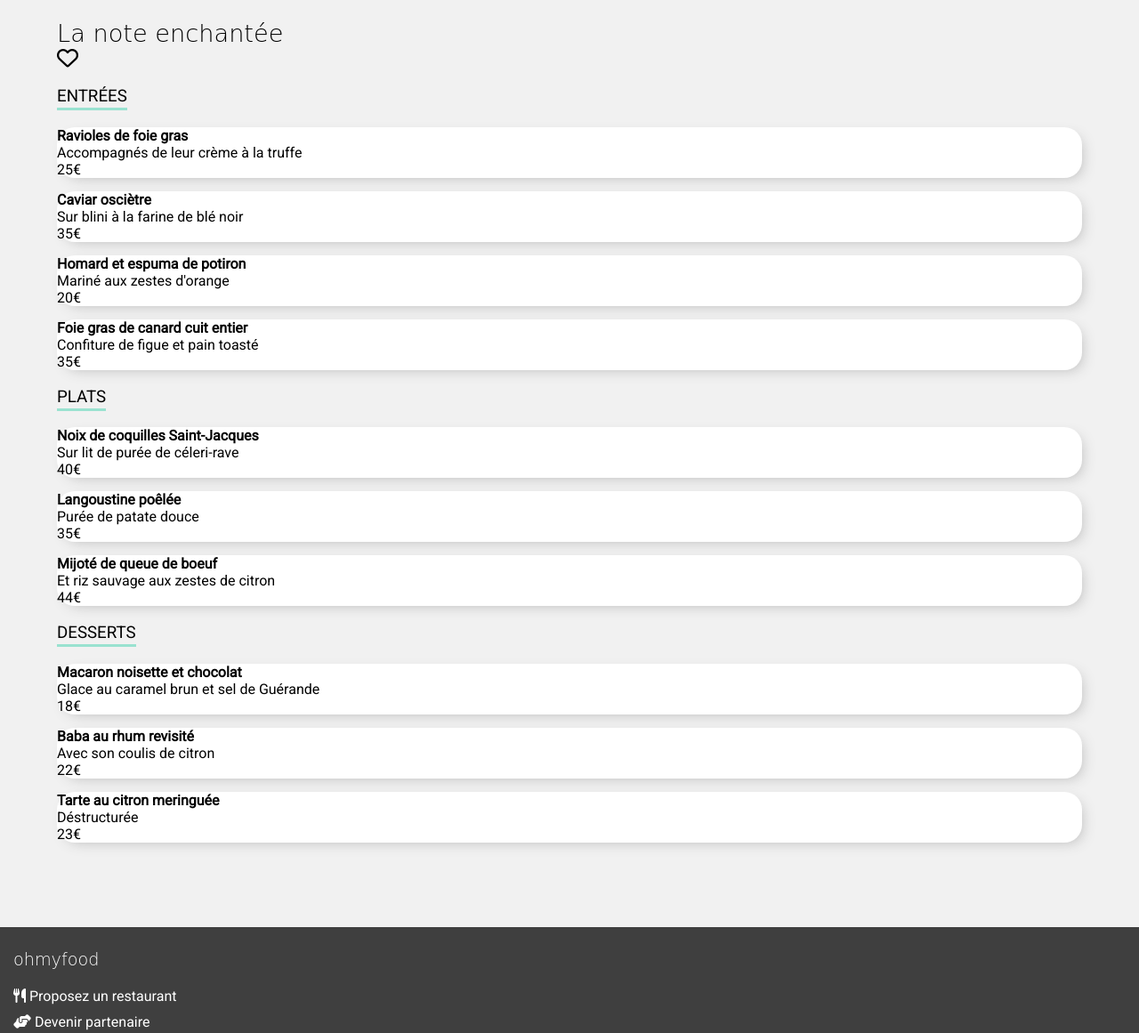
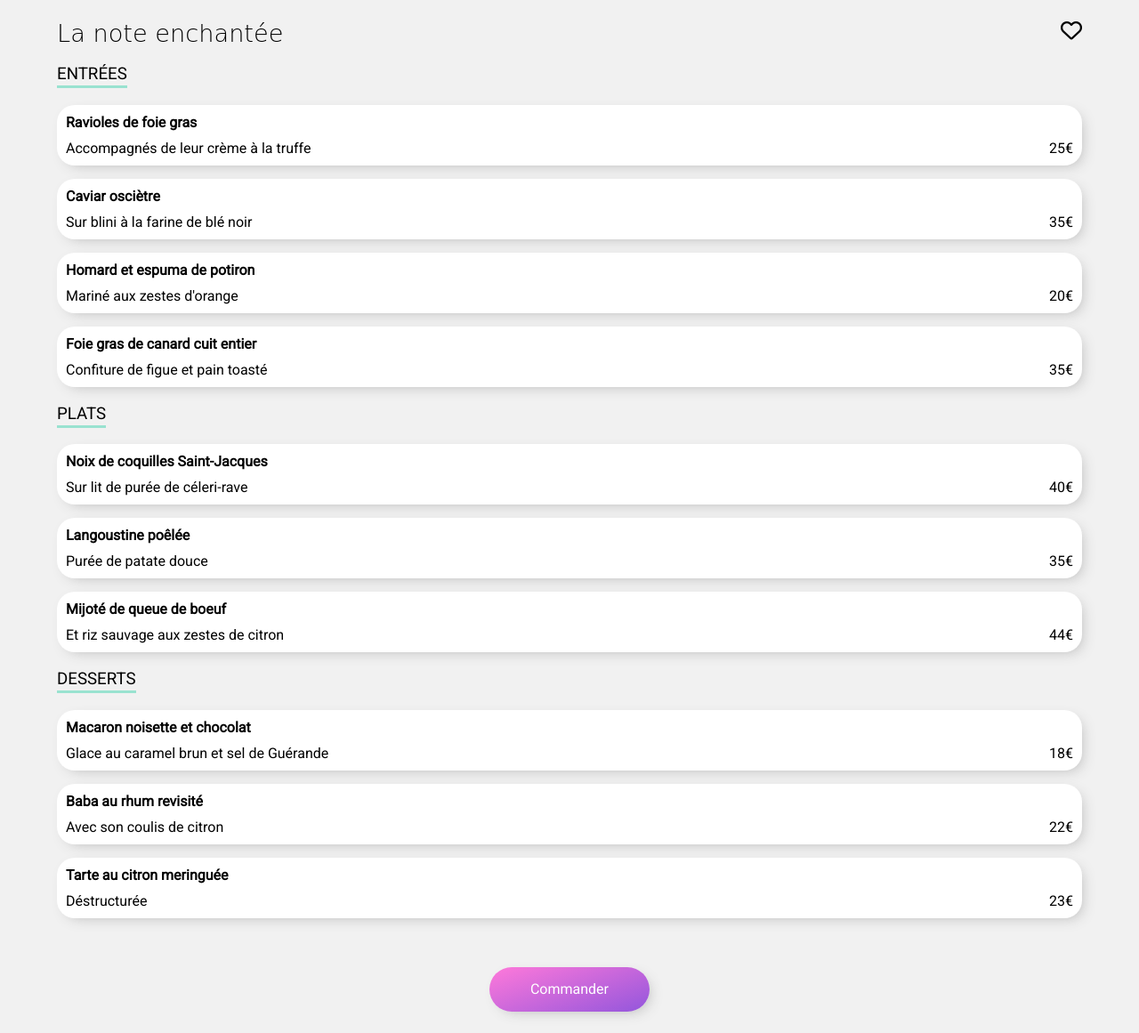
Before and after one commit to JamesAlexandre/JamesAlexandre_3_02092021, a website: page lanote.html in a window 1280 px wide. Shown: the part 1120-2281 px from the top of the page at 89% size. Drawn offline with Linux system fonts and the light colour scheme; a web font is replaced by a local one.

Commit message:
Ajout style des pages restaurants

```diff
--- a/lanote.html
+++ b/lanote.html
@@ -21,96 +21,119 @@
     </header>
     <!-- MAIN -->
     <main>
-        <img src="./media/restaurants/jay-wennington-N_Y88TWmGwA-unsplash.jpg" alt="lapalette">
+        <img src="./media/restaurants/stil-u2Lp8tXIcjw-unsplash.jpg" alt="lanote">
 
         <section class="menu">
-            <h2>La note enchantée</h2>
-            <i class="far fa-heart"></i>
+            <div class="menu__nom-restaurant">
+                <h2>La note enchantée</h2>
+                <i class="far fa-heart"></i>
+            </div>
+
             <h3>Entrées</h3>
             <div class="menu__plat">
-                <h4>Ravioles de foie gras</h4>
+
                 <div>
+                    <h4>Ravioles de foie gras</h4>
                     <p>Accompagnés de leur crème à la truffe</p>
-                    <p>25€</p>
                 </div>
+                <p class="prix">25€</p>
             </div>
 
             <div class="menu__plat">
-                <h4>Caviar osciètre</h4>
+
                 <div>
+                    <h4>Caviar osciètre</h4>
                     <p>Sur blini à la farine de blé noir</p>
-                    <p>35€
-                    </p>
+
                 </div>
+                <p class="prix">35€</p>
             </div>
 
             <div class="menu__plat">
-                <h4>Homard et espuma de potiron</h4>
+
                 <div>
+                    <h4>Homard et espuma de potiron</h4>
                     <p>Mariné aux zestes d'orange</p>
-                    <p>20€
-                    </p>
+
                 </div>
+                <p class="prix">20€</p>
             </div>
 
             <div class="menu__plat">
-                <h4>Foie gras de canard cuit entier</h4>
+
                 <div>
+                    <h4>Foie gras de canard cuit entier</h4>
                     <p>Confiture de figue et pain toasté</p>
-                    <p>35€</p>
+
                 </div>
+                <p class="prix">35€</p>
             </div>
 
             <h3>Plats</h3>
             <div class="menu__plat">
-                <h4>Noix de coquilles Saint-Jacques</h4>
+
                 <div>
+                    <h4>Noix de coquilles Saint-Jacques</h4>
                     <p>Sur lit de purée de céleri-rave</p>
-                    <p>40€</p>
                 </div>
+                <p class="prix">40€</p>
             </div>
 
             <div class="menu__plat">
-                <h4>Langoustine poêlée</h4>
+
                 <div>
+                    <h4>Langoustine poêlée</h4>
                     <p>Purée de patate douce</p>
-                    <p>35€</p>
+
                 </div>
+                <p class="prix">35€</p>
             </div>
 
             <div class="menu__plat">
-                <h4>Mijoté de queue de boeuf </h4>
+
                 <div>
+                    <h4>Mijoté de queue de boeuf </h4>
                     <p>Et riz sauvage aux zestes de citron</p>
-                    <p>44€</p>
+
                 </div>
+                <p class="prix">44€</p>
             </div>
 
             <h3>Desserts</h3>
             <div class="menu__plat">
-                <h4>Macaron noisette et chocolat</h4>
+
                 <div>
-                    <p>Glace au caramel brun et sel de Guérande</p>
-                    <p>18€</p>
+                    <h4>Macaron noisette et chocolat</h4>
+                    <p>Glace au caramel brun et sel de Guérande<p>
                 </div>
+                <p class="prix">18€</p>
             </div>
 
             <div class="menu__plat">
-                <h4>Baba au rhum revisité </h4>
+
                 <div>
+                    <h4>Baba au rhum revisité</h4>
                     <p>Avec son coulis de citron</p>
-                    <p>22€</p>
+
                 </div>
+                <p class="prix">22€</p>
             </div>
 
             <div class="menu__plat">
-                <h4>Tarte au citron meringuée</h4>
+
                 <div>
+                    <h4>Tarte au citron meringuée</h4>
                     <p>Déstructurée</p>
-                    <p>23€</p>
+
                 </div>
+                <p class="prix">23€</p>
             </div>
         </section>
+
+        <form>
+            <input type="submit" value="Commander" class="btn">
+        </form>
+
     </main>
 
     <!-- FOOTER -->
--- a/sass/layouts/_header.scss
+++ b/sass/layouts/_header.scss
@@ -2,7 +2,12 @@ header {
     display: flex;
     justify-content: center;
     padding: 15px;
+    align-items: center;
     img {
         width: 50%;
     }
+    a {
+        position: absolute;
+        left: 20px;
+    }
 }
--- a/sass/main.scss
+++ b/sass/main.scss
@@ -10,9 +10,6 @@
 @import "./layouts/footer";
 
 @import "./pages/index";
-@import "./pages/alafrancaise";
-@import "./pages/lanote";
-@import "./pages/lapalette";
-@import "./pages/ledelice";
+@import "./pages/restaurants";
 
 @import "./components/buttons";
--- a/sass/pages/_lapalette.scss
+++ b/sass/pages/_restaurants.scss
@@ -26,8 +26,15 @@ main {
             border-radius: 20px;
             margin: 15px 0;
             @include box-shadow;
+            display: flex;
+            align-items: flex-end;
+            position: relative;
+            .prix {
+                position: absolute;
+                right: 0;
+            }
             h4, p {
-                margin: 0;
+                margin: 10px;
             }
         }
     }
```
Also changed, not shown: alafrancaise.html (+35 -23 lines), index.html (+1 -0 lines), lapalette.html (+31 -23 lines), ledelice.html (+49 -21 lines), sass/pages/_alafrancaise.scss (deleted), sass/pages/_lanote.scss (deleted), sass/pages/_ledelice.scss (deleted), style.css, 1 other file.
